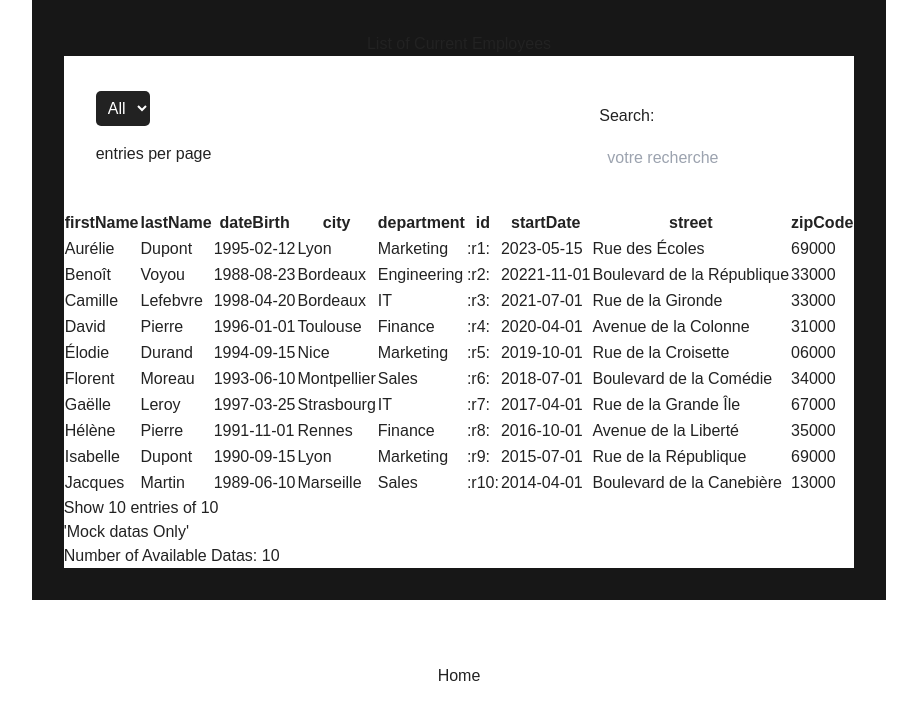
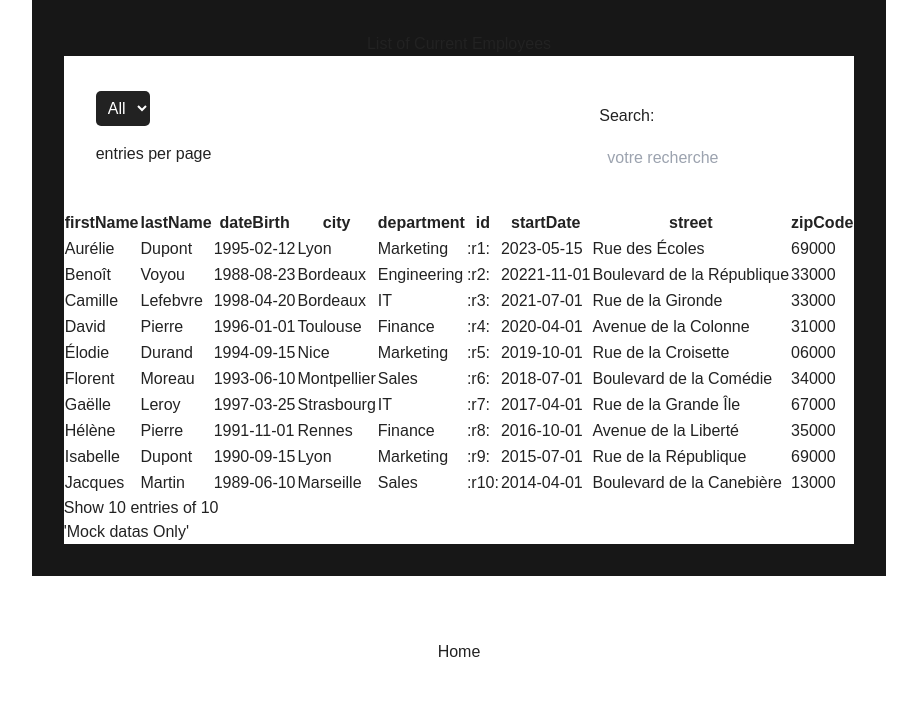
Before and after one commit to Mil00Z/hr-net, a Next.js app: page /employees in a window 1280 px wide. Shown: the top 720 px of the page, without its empty margins (181-1098 px from the left). Built offline with nearby package versions, Linux system fonts and the light colour scheme.

Commit message:
add class tailwind + typing state Element + clean Render html

```diff
--- a/src/app/employees/page.tsx
+++ b/src/app/employees/page.tsx
@@ -5,17 +5,14 @@ import {useSelector} from 'react-redux';
 
 import Link from 'next/link'
 
-import mock from '@/datas/mockTest';
-
 import DataTable from '@/components/DataTable/Datatable';
 
-// import '@/styles/pages/NotFound.scss'
 
 const EmployeesList = () => {
 
   const employeesDatas = useSelector((state) => state.user.employees)
 
-  const [datasAvailable,setdatasAvailable] = useState(null);
+  const [datasAvailable,setdatasAvailable] = useState<boolean>(null);
 
 
   useEffect(() => {
@@ -33,18 +30,16 @@ const EmployeesList = () => {
     <>
     <section id="employee-div" className="container">
 
-      <h1 className="text-lg text-center text-gray-600">List of Current Employees</h1>
+      <h1 className="p-2 m-2 text-xl text-center text-gray-600">List of Current Employees</h1>
 
-      <div className="datas-container">
+      <div className="p-2 m-2 datas-container">
 
         <DataTable drillingDatas={employeesDatas} />
 
           {!datasAvailable ? (<>
           <p className="p-4 text-red-600 font-semibold text-center text-lg">'Mock datas Only'</p>
-          <div className="headline">Number of Available Datas: {mock.length}</div>
         </>) : (<>
           <p className="p-4 text-green-600 font-semibold text-center text-lg">'FormDatas Employees'</p>
-          <div className="headline">Number of Available Datas: {employeesDatas.length}</div>
       </>)}
 
       </div>
```
